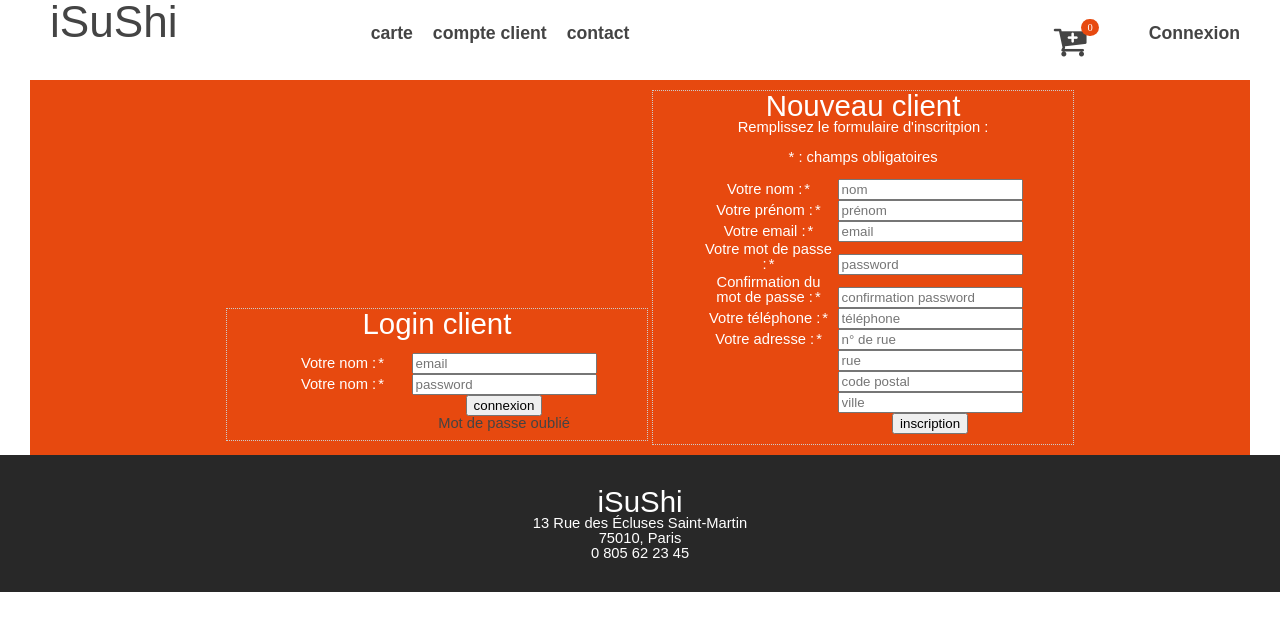
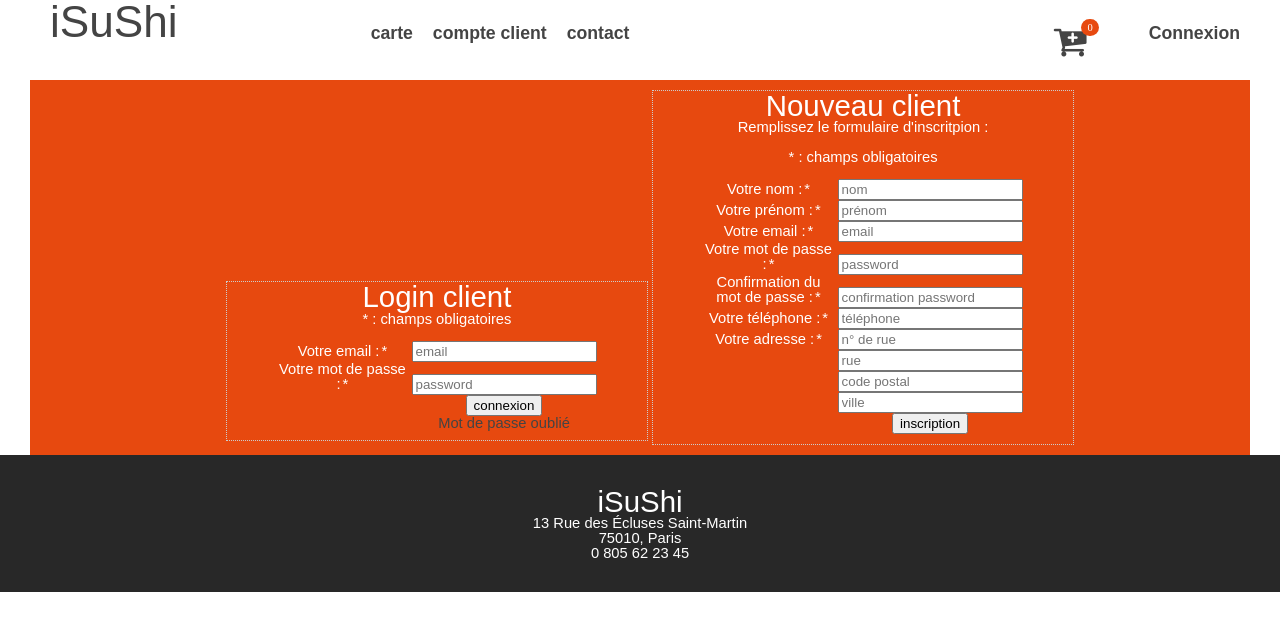
Before and after one commit to 2philgit/webisushi, a PHP site: page /connexion.php in a window 1280 px wide. Shown: the top 631 px of the page. Run offline with PHP 8.4, Linux system fonts and the light colour scheme; some web fonts are replaced.

Commit message:
update connexion, inscritpion, css phil

```diff
--- a/connexion.php
+++ b/connexion.php
@@ -5,9 +5,22 @@ $error = '';
 // print_r($panierC);  // pour test sur la variable session
 // die();
 
+$tab_error = [];
+
 if ( $_POST ) {
 
 if (empty($_POST['action']['registred'])) { // test en premier si le bouton "inscription" n'a pas été cliqué
+
+	$keys = ['email', 'password'];
+	    foreach ( $keys as $key ) {
+	        if ( empty($_POST['auth'][$key]) || !trim($_POST['auth'][$key]) ) {  // trim() supprime les espaces avt et après ds une chaîne
+	                                                             // ici, gère le fait que l'utilisateur est mis des espaces uniquement
+	            // si le champ est vide, on crée l'index correspondant à
+	            // ce champ dans le tableau $tab_error, de manière à le réutiliser plus bas.
+	            $tab_error[$key] = "le champ $key est manquant !\n";
+	            // print_r($tab_error);
+	        }
+	   }
 
 	if ( !empty($_POST['action']['connexion']) ) {
 
@@ -57,15 +70,16 @@ if (empty($_POST['action']['registred'])) { // test en premier si le bouton "ins
 
 			<form id="form-login" action="connexion.php" method="post">
 
+				<h2>Login client</h2>
+				<P>* : champs obligatoires</P>
+				<br />
+
 				<?php if ( $error ) { ?>
-				<h2 style="color: red;"><?=$error?></h2>
+				<h3 style="color: #000;"><?=$error?></h3>
 				<?php } ?>
 
-					<h2>Login client</h2>
-					<br />
-
 					<div class="line-form">
-						<label for="new_client[name]">Votre nom :</label>
+						<label for="auth[email]" class="<?=!empty($tab_error['email']) ? 'error' : '' ?>">Votre email :</label>
 						<input
 							type="text"
 							placeholder="email"
@@ -75,7 +89,7 @@ if (empty($_POST['action']['registred'])) { // test en premier si le bouton "ins
 					</div>
 
 					<div class="line-form">
-						<label for="new_client[name]">Votre nom :</label>
+						<label for="auth[password]" class="<?=!empty($tab_error['password']) ? 'error' : '' ?>">Votre mot de passe :</label>
 						<input type="password" placeholder="password" name="auth[password]" />
 					</div>
 
--- a/css/style_phil.css
+++ b/css/style_phil.css
@@ -17,13 +17,13 @@ label {
 /* Pour les gestions d'erreur dans le formulaire d'inscription */
 
 .error-message {
-	color: #C92020;
+	color: #8e44ad;
 	font-weight: bold;
 	margin-left: 124px; /* 4px de plus pour l'espace des inline-blocks. Crad. */
 }
 
 .line-form.has-error label, .line-form.has-error label::after {
-	color: #C92020;
+	color: #8e44ad;
 }
 
 .line-form.has-error input {
@@ -47,7 +47,7 @@ label {
 }
 
 .error {
-	color : red;
+	color : #8e44ad;
 }
 
 label, .fake-label {
--- a/inscription.php
+++ b/inscription.php
@@ -9,13 +9,14 @@ $tab_error = [];
 
 if ( $_POST ) {
 
-	 $keys = ["new_client['name']", "new_client['email']", "new_client['phone']"];
+	 $keys = ['name', 'firstname', 'email', 'password', 'password_conf', 'phone', 'number_street', 'street', 'zip', 'city'];
 	    foreach ( $keys as $key ) {
-	        if ( empty($_POST[$key]) || !trim($_POST[$key]) ) {  // trim() supprime les espaces avt et après ds une chaîne
+	        if ( empty($_POST['new_client'][$key]) || !trim($_POST['new_client'][$key]) ) {  // trim() supprime les espaces avt et après ds une chaîne
 	                                                             // ici, gère le fait que l'utilisateur est mis des espaces uniquement
 	            // si le champ est vide, on crée l'index correspondant à
-	            // ce champ dans le tableau $error, de manière à le réutiliser plus bas.
+	            // ce champ dans le tableau $tab_error, de manière à le réutiliser plus bas.
 	            $tab_error[$key] = "le champ $key est manquant !\n";
+	            // print_r($tab_error);
 	        }
 	   }
 
@@ -86,15 +87,15 @@ if ( $_POST ) {
 		<form id="form-new-client" action="connexion.php" method="POST">
 
 			<?php if ( $error ) { ?>
-				<h3 style="color: red;"><?=$error?></h3>
+				<h3 style="color: #000;"><?=$error?></h3>
 			<?php } ?>
 
 
 
 			<div class="line-form">
-				<label for="new_client[name]" class="<?=!empty($tab_error["new_client['name']"]) ? 'error' : '' ?>">Votre nom :</label>
+				<label for="new_client[name]" class="<?=!empty($tab_error['name']) ? 'error' : '' ?>">Votre nom :</label>
+				<!-- <label for="new_client[name]">Votre nom :</label> -->
 
-				<!-- <label for="new_client[name]">Votre nom :</label> -->
 				<input
 					id="name"
 					type="text"
@@ -105,7 +106,7 @@ if ( $_POST ) {
 			</div>
 
 			<div class="line-form">
-				<label for="new_client[firstname]">Votre prénom :</label>
+				<label for="new_client[firstname]" class="<?=!empty($tab_error['firstname']) ? 'error' : '' ?>">Votre prénom :</label>
 				<input
 					id="firstname"
 					type="text"
@@ -116,7 +117,7 @@ if ( $_POST ) {
 			</div>
 
 			<div class="line-form">
-				<label for="new_client[email]">Votre email :</label>
+				<label for="new_client[email]" class="<?=!empty($tab_error['email']) ? 'error' : '' ?>">Votre email :</label>
 				<input
 					id="email"
 					type="text"
@@ -127,17 +128,17 @@ if ( $_POST ) {
 			</div>
 
 			<div class="line-form">
-				<label for="new_client[password]">Votre mot de passe :</label>
+				<label for="new_client[password]" class="<?=!empty($tab_error['password']) ? 'error' : '' ?>">Votre mot de passe :</label>
 				<input id="password" type="password" placeholder="password" name="new_client[password]" />
 			</div>
 
 			<div class="line-form">
-				<label for="new_client[password_conf]">Confirmation du mot de passe :</label>
+				<label for="new_client[password_conf]" class="<?=!empty($tab_error['password_conf']) ? 'error' : '' ?>">Confirmation du mot de passe :</label>
 				<input id="password_conf" type="password" placeholder="confirmation password" name="new_client[password_conf]" />
 			</div>
 
 			<div class="line-form">
-				<label for="new_client[phone]">Votre téléphone :</label>
+				<label for="new_client[phone]" class="<?=!empty($tab_error['phone']) ? 'error' : '' ?>">Votre téléphone :</label>
 				<input
 					id="phone"
 					type="tel"
@@ -148,7 +149,7 @@ if ( $_POST ) {
 			</div>
 
 			<div class="line-form">
-				<label>Votre adresse :</label>
+				<label for="new-client[number_street]" class="<?=!empty($tab_error['number_street']) ? 'error' : '' ?>">Votre adresse :</label>
 				<input
 					id="number_street"
 					type="int"
```
